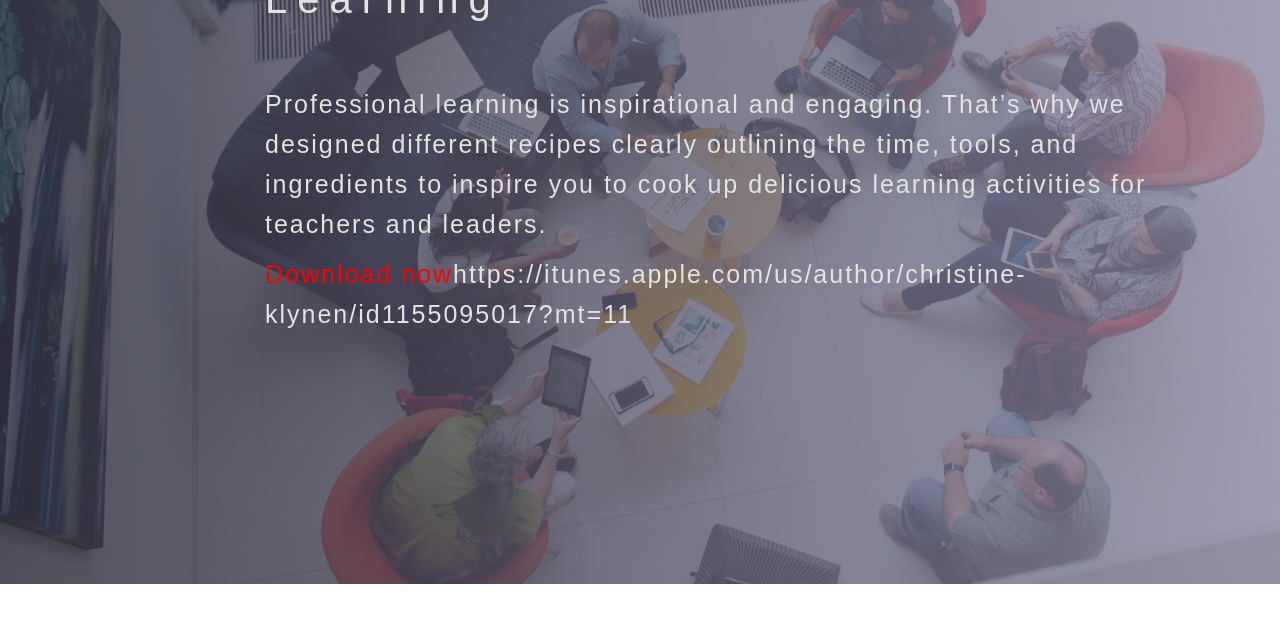
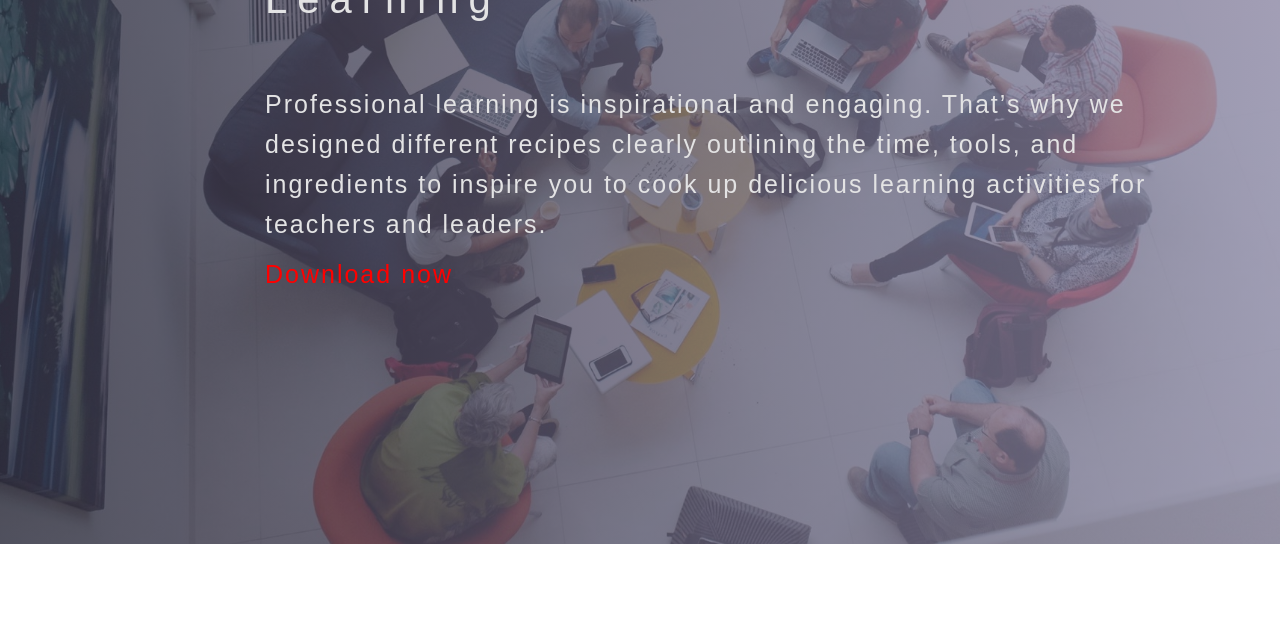
Before and after one commit to meesterkurt/joyofprofessionallearning, a Jekyll site: the page built from index.md, in a window 1280 px wide and 900 px high, scrolled down 449 px, cut to the strip 0-620 px from the top of the window. Built offline with Jekyll 4.4.1, drawn with Linux system fonts in a browser that asks for light colours; nearby versions of some CDN libraries; some web fonts are replaced; some of the changed lines change nothing that is shown.

Commit message:
Update index.md

```diff
--- a/index.md
+++ b/index.md
@@ -13,7 +13,7 @@
         <div class="block">
           <h1 class="animated fadeInUp"> The Joy of<br>Professional<br>Learning</h1>
           <p class="animated fadeInUp">Professional learning is inspirational and engaging. That’s why we designed different recipes clearly outlining the time, tools, and ingredients to inspire you to cook up delicious learning activities for teachers and leaders.</p>
-          <p class="animated fadeInUp"><a href="/books">Download now</a>https://itunes.apple.com/us/author/christine-klynen/id1155095017?mt=11</p>
+          <p class="animated fadeInUp"><a href="/books">Download now</a></p>
         </div>
       </div>
     </div>
```
